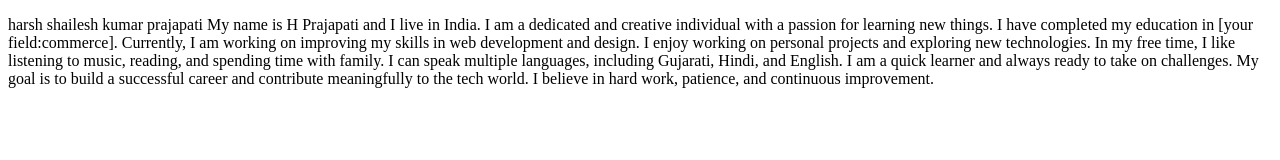
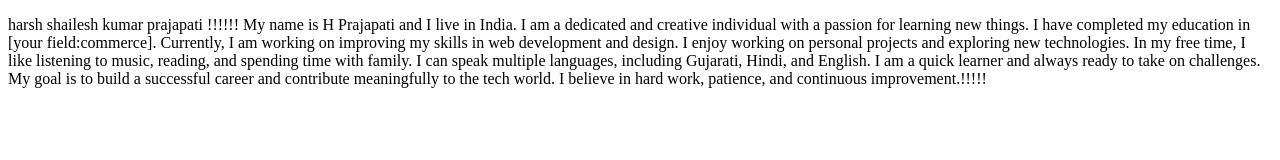
Before and after one commit to harshsp1910/harsh_070, a plain HTML site: page index.html in a window 1280 px wide. Drawn offline with Linux system fonts and the light colour scheme.

Commit message:
second commit

```diff
--- a/index.html
+++ b/index.html
@@ -1,13 +1,22 @@
 <!DOCTYPE html>
 <html lang="en">
+
 <head>
     <meta charset="UTF-8">
     <meta name="viewport" content="width=device-width, initial-scale=1.0">
     <title>Document</title>
 </head>
+
 <body>
     <p>harsh shailesh kumar prajapati
-    My name is H Prajapati and I live in India. I am a dedicated and creative individual with a passion for learning new things. I have completed my education in [your field:commerce]. Currently, I am working on improving my skills in web development and design. I enjoy working on personal projects and exploring new technologies. In my free time, I like listening to music, reading, and spending time with family. I can speak multiple languages, including Gujarati, Hindi, and English. I am a quick learner and always ready to take on challenges. My goal is to build a successful career and contribute meaningfully to the tech world. I believe in hard work, patience, and continuous improvement.
+       !!!!!! My name is H Prajapati and I live in India. I am a dedicated and creative individual with a passion for learning
+        new things. I have completed my education in [your field:commerce]. Currently, I am working on improving my
+        skills in web development and design. I enjoy working on personal projects and exploring new technologies. In my
+        free time, I like listening to music, reading, and spending time with family. I can speak multiple languages,
+        including Gujarati, Hindi, and English. I am a quick learner and always ready to take on challenges. My goal is
+        to build a successful career and contribute meaningfully to the tech world. I believe in hard work, patience,
+        and continuous improvement.!!!!!
     </p>
 </body>
+
 </html>
```
